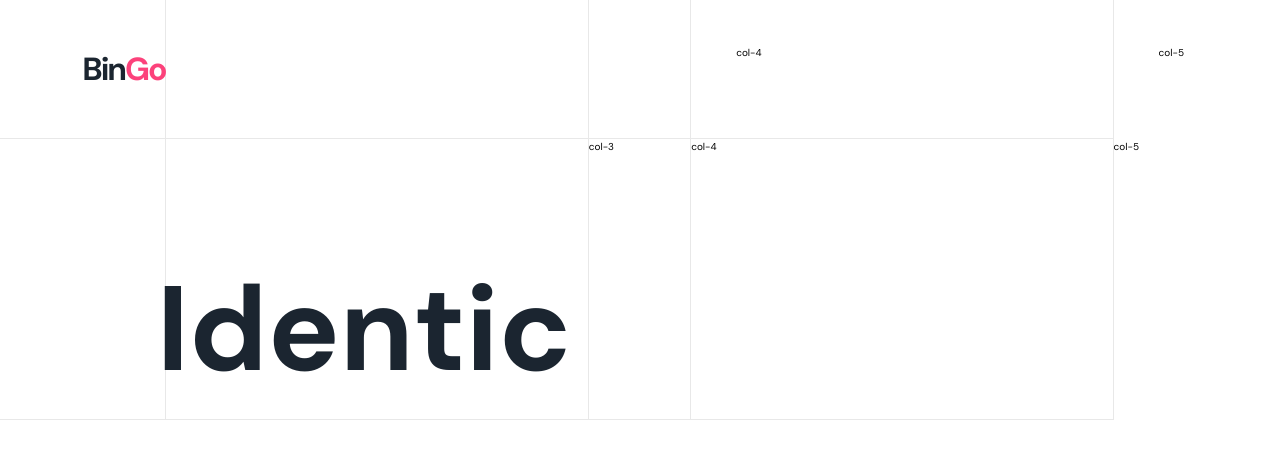
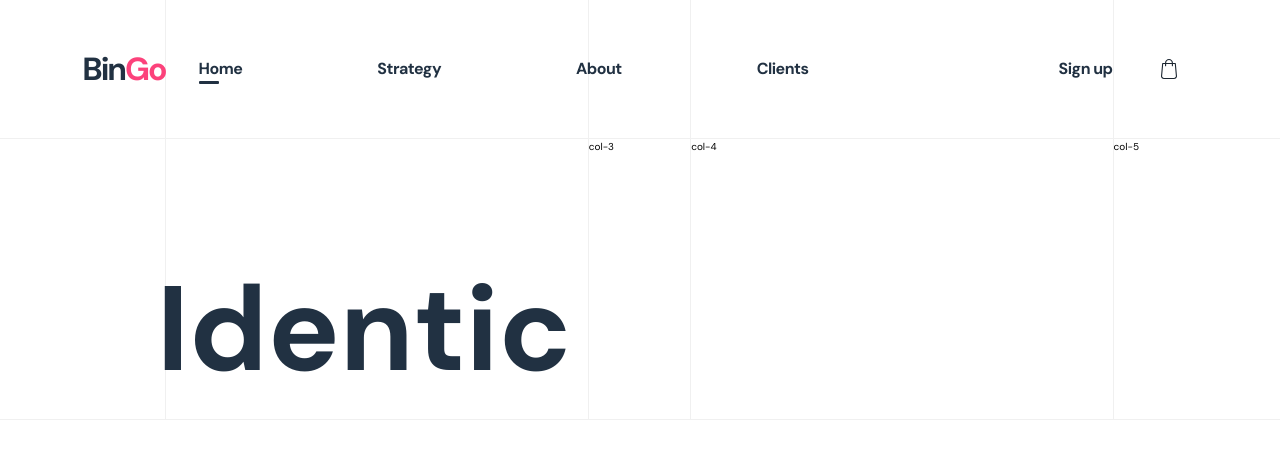
Before and after one commit to SL0TR/frontend-maestro, a React (Create React App) app: page / in a window 1280 px wide. Shown: the top 458 px of the page. Built offline with nearby package versions, Linux system fonts and the light colour scheme.

Commit message:
complete nav for big screen size

```diff
--- a/src/components/Nav.js
+++ b/src/components/Nav.js
@@ -1,4 +1,5 @@
 import React from 'react';
+import { ReactComponent as Logo } from '../static/shopping-bag.svg';
 
 const Nav = () => {
   return (
@@ -9,8 +10,18 @@ const Nav = () => {
       <div className="col-2">
       </div>
       <div className="col-3"></div>
-      <div className="col-4">col-4</div>
-      <div className="col-5">col-5</div>
+      <div className="col-4">
+        <div className="nav-menu">
+          <div className="nav-menu--item"> <a className="active" href="/home">Home</a> </div>
+          <div className="nav-menu--item"> <a href="/home">Strategy</a></div>
+          <div className="nav-menu--item"> <a href="/home">About</a></div>
+          <div className="nav-menu--item"> <a href="/home">Clients</a></div>
+          <div className="nav-menu--item"> <a href="/home">Sign up</a></div>
+        </div>
+      </div>
+      <div className="col-5">
+        <Logo className="shooping-cart" />
+      </div>
     </nav>
   );
 }
--- a/src/sass/abstracts/_variables.scss
+++ b/src/sass/abstracts/_variables.scss
@@ -1,14 +1,9 @@
 // Color Variables
-$primary-color: #1b2530;
+$primary-color: #213142;
 $primary-color-light: #55c57a;
 $primary-color-dark: #28b485;
 $pink: #FC427B;
 
-// Grid
-$grid-width: 114rem;
-$gutter-vertical: 8rem;
-$gutter-horizontal: 6rem;
-$gutter-vertical-sm: 6rem;
 
 // FONT
 $headingFont:'DM Sans', sans-serif;
--- a/src/sass/base/_utilities.scss
+++ b/src/sass/base/_utilities.scss
@@ -17,7 +17,7 @@
 .grid {
   display: flex;
   justify-content: space-between;
-  @include respond(tab-port) {
+  @include respond(tab-land) {
     flex-direction: column;
   }
 
@@ -29,6 +29,10 @@
   .col-3 {
     flex-grow: 1;
 
+    @include respond(tab-land) {
+      width: 0;
+    }
+
   }
 
   .col-2,
@@ -37,11 +41,11 @@
   }
 
   @include col-x {
-    border-right: 1px solid rgba(0,0,0, .09);
-    border-bottom: 1px solid rgba(0,0,0, .09);
+    border-right: 1px solid rgba(0,0,0, .06);
+    border-bottom: 1px solid rgba(0,0,0, .06);
 
-    @include respond(tab-port) {
-      width: 100%;
+    @include respond(tab-land) {
+      // width: 100%;
       border-right: none;
     }
 
@@ -49,7 +53,7 @@
 
 
   .col-5 {
-    border: none;
+    border-right: none;
   }
 
 }
--- a/src/sass/layout/_nav.scss
+++ b/src/sass/layout/_nav.scss
@@ -20,6 +20,88 @@ nav {
   }
 
   .col-4 {
+    position: relative;
+
+    .nav-menu {
+      position: absolute;
+      display: flex;
+      justify-content: flex-end;
+      align-items: center;
+      right: 0;
+      width: 100%;
+      top: 50%;
+      transform: translateY(-50%);
+
+      &--item {
+        margin-left: 32%;
+
+        a,
+        .active {
+          font-weight: 700;
+          white-space: nowrap;
+          font-size: 1.6rem;
+          color: $primary-color;
+          text-decoration: none;
+          transition: all .3s;
+          position: relative;
+          letter-spacing: -.5px;
+
+          &::after {
+            content: "";
+            visibility: hidden;
+            opacity: 0;
+            position: absolute;
+            height: 3px;
+            width: 2rem;
+            border-radius: 1px;
+            background-color: $primary-color;
+            bottom: -.5rem;
+            left: 0;
+            transition: all .3s;
+          }
+
+
+          &:hover {
+            text-decoration: none;
+            color: darken($primary-color, 60);
+
+            &::after {
+              opacity: 1;
+              visibility: visible;
+            }
+
+          }
+
+        }
+
+        .active {
+
+          &::after {
+            visibility: visible;
+            opacity: 1;
+          }
+
+        }
+
+        &:last-of-type {
+          margin-left: 25rem;
+        }
+
+      }
+
+    }
+
+  }
+
+  .col-5 {
+    display: flex;
+    justify-content: flex-start;
+    align-items: center;
+
+    .shooping-cart {
+      height: 2rem;
+      width: 2rem;
+    }
   }
 
 }
```
Also changed, not shown: src/static/shopping-bag.svg (added).
